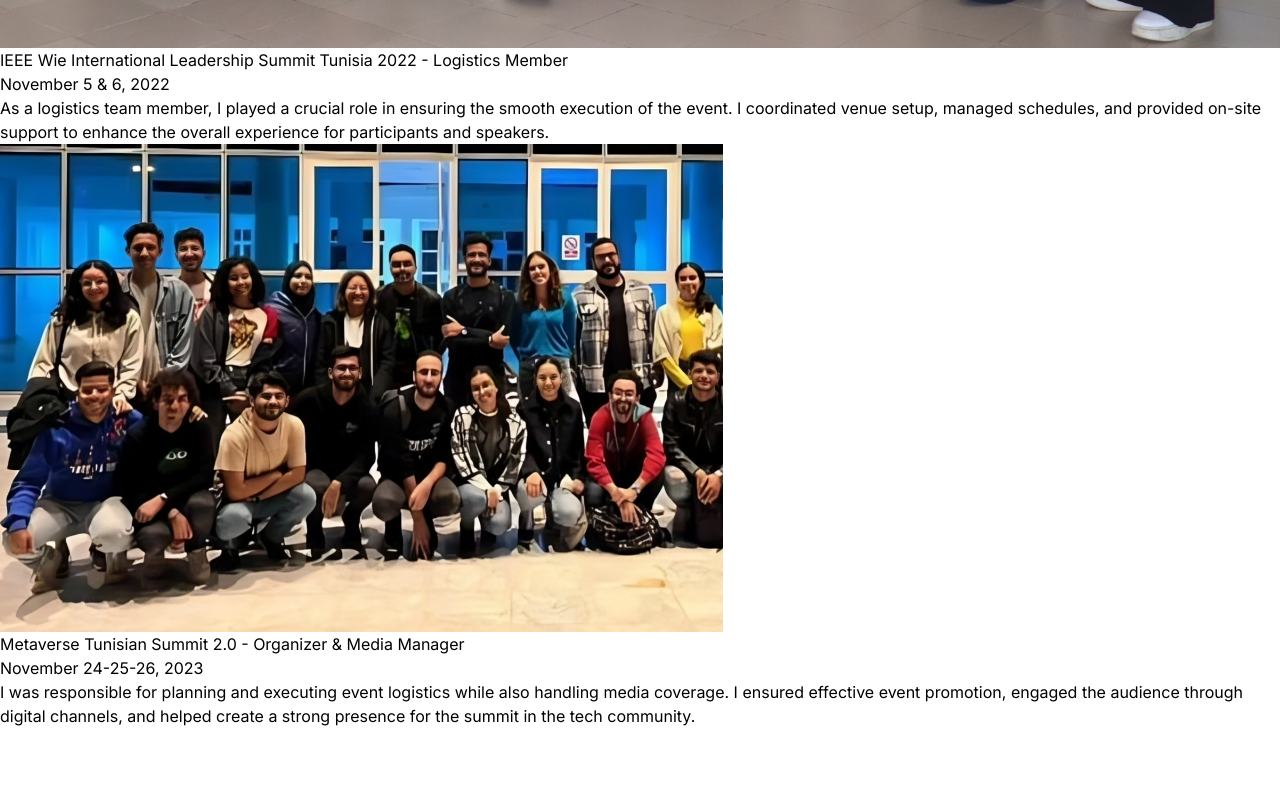
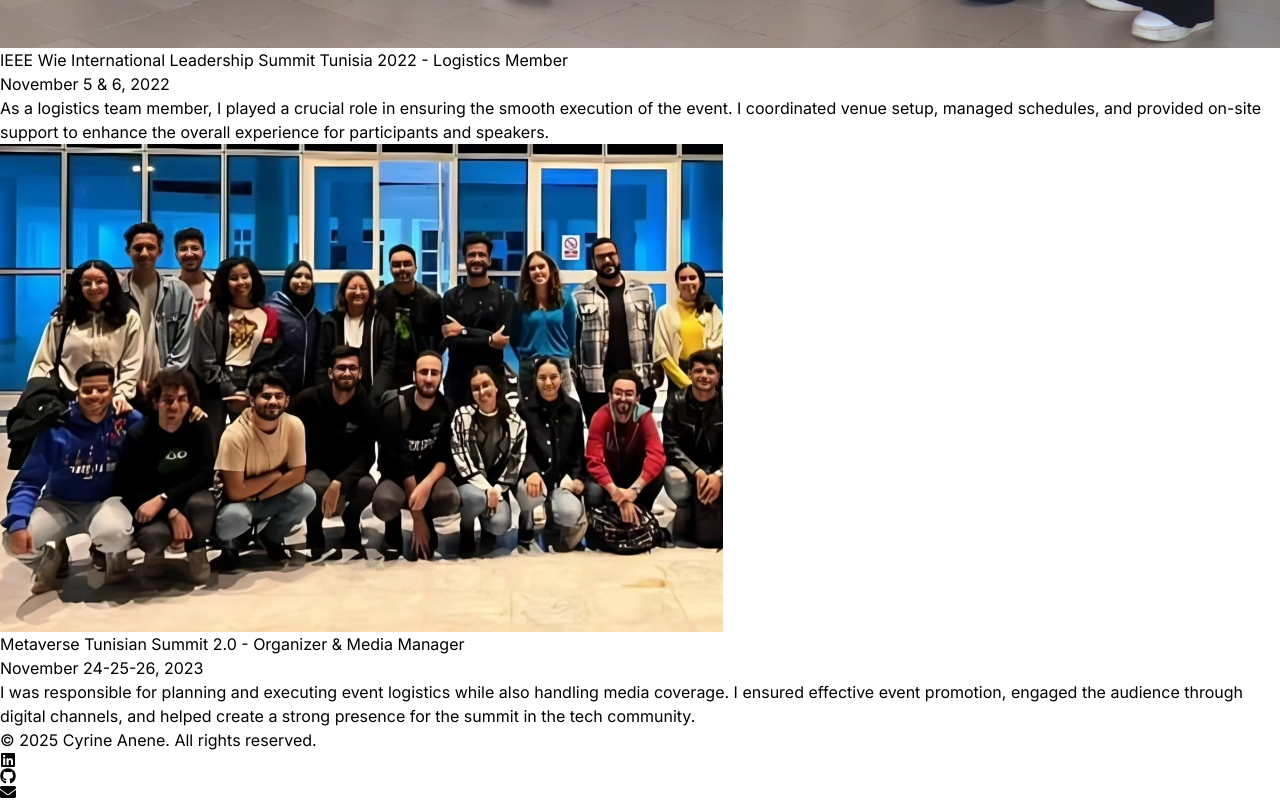
Before and after one commit to cyrineanene/Personal_Portfolio, a React (Vite) app: page / in a window 1280 px wide. Shown: the part 11090-11890 px from the top of the page. Before the commit the page ends 11818 px from the top, so only its background shows below. Built offline with nearby package versions, Linux system fonts and the light colour scheme.

Commit message:
footer completed + small modifications

```diff
--- a/src/App.jsx
+++ b/src/App.jsx
@@ -5,6 +5,7 @@ import Experience from "./components/experience";
 import Hero from "./components/Hero";
 import Navbar from "./components/Navbar";
 import Projects from "./components/Projects";
+import Footer from "./components/Footer";
 
 const App = () => {
   return (
@@ -32,6 +33,7 @@ const App = () => {
         <section id="volunteering">
           <Volunteering/>
         </section>
+        <Footer/>
       </div>
 
   </div>
--- a/src/components/Experience.jsx
+++ b/src/components/Experience.jsx
@@ -2,7 +2,7 @@ import { EXPERIENCES } from "../constants";
 
 const Experience = () => {
   return (
-    <div className="border-b boder-neutral-900 pb-4">
+    <div className="border-b border-neutral-900 pb-4">
         <h2 className="my-10 text-center bg-gradient-to-r from-pink-300 via-slate-500 to-purple-500 bg-clip-text text-4xl tracking-tight text-transparent">
             Experience
         </h2>
--- /dev/null
+++ b/src/components/Footer.jsx
@@ -0,0 +1,28 @@
+import { FaLinkedin, FaGithub, FaEnvelope } from "react-icons/fa";
+
+const Footer = () => {
+  return (
+    <footer className="border-t border-neutral-900 bg-neutral-950 py-6 text-center">
+      <div className="container mx-auto px-8">
+        <div className="flex flex-col items-center justify-center space-y-4">
+          <p className="text-neutral-400">
+            © 2025 Cyrine Anene. All rights reserved.
+          </p>
+          <div className="flex space-x-6 text-2xl text-neutral-400">
+            <a href="https://www.linkedin.com/in/cyrine-anene-6b79b0245" target="_blank" rel="noopener noreferrer" className="hover:text-purple-400">
+              <FaLinkedin />
+            </a>
+            <a href="https://github.com/cyrineanene" target="_blank" rel="noopener noreferrer" className="hover:text-purple-400">
+              <FaGithub />
+            </a>
+            <a href="mailto:cyrine.anene@supcom.tn" className="hover:text-purple-400">
+              <FaEnvelope />
+            </a>
+          </div>
+        </div>
+      </div>
+    </footer>
+  );
+};
+
+export default Footer;
--- a/src/components/Projects.jsx
+++ b/src/components/Projects.jsx
@@ -2,7 +2,7 @@ import { PROJECTS } from "../constants";
 
 const Projects = () => {
     return (
-      <div className="border-b boder-neutral-900 pb-4">
+      <div className="border-b border-neutral-900 pb-4">
         <h2 className="my-10 text-center bg-gradient-to-r from-pink-300 via-slate-500 to-purple-500 bg-clip-text text-4xl tracking-tight text-transparent">Latest Projects</h2>
         <div className="flex flex-wrap justify-center gap-6">
           {PROJECTS.map((project, index) => (
```
